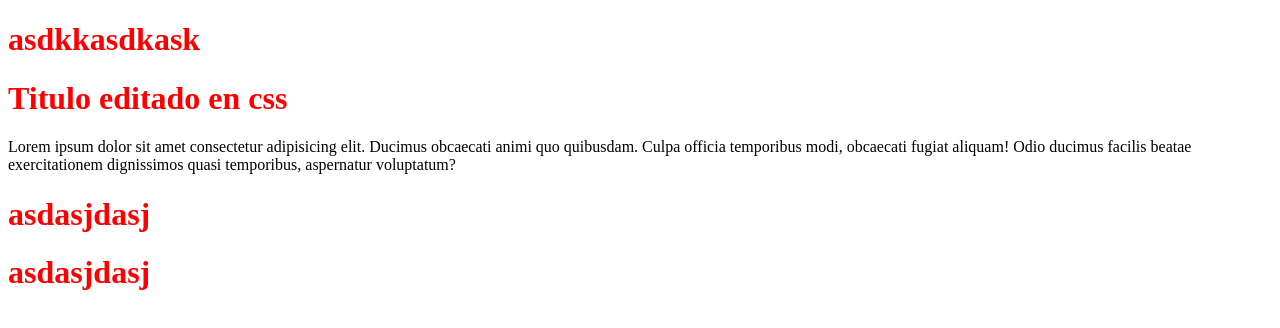
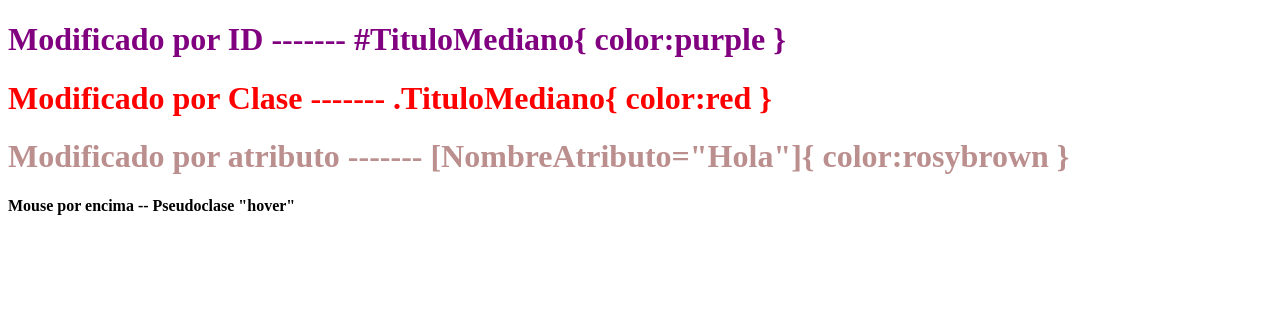
Before and after one commit to WilliamMPA/CursosFrontEnd, a plain HTML site: page index.html in a window 1280 px wide. Drawn offline with Linux system fonts and the light colour scheme.

Commit message:
Estilo por selectores

```diff
--- a/estilo.css
+++ b/estilo.css
@@ -1,3 +1,16 @@
-h1{
+.PorClase{
     color:red
 }
+
+#PorID{
+    color:purple
+}
+
+[PorAtributo="Hola"]{
+    color:rosybrown
+}
+
+
+.FlechitaPorEncima:hover{
+    color: blue
+}
--- a/index.html
+++ b/index.html
@@ -7,15 +7,36 @@
     <link rel="stylesheet" type="text/css" href="estilo.css">
 </head>
 <body>
-    <h1>
-        asdkkasdkask
+
+    <!--Estilo por ID -->
+    <h1 id="PorID">
+        Modificado por ID -------
+        #TituloMediano{
+            color:purple
+        }
     </h1>
-    <h1>Titulo editado en css</h1>
-    <p>
-        Lorem ipsum dolor sit amet consectetur adipisicing elit. Ducimus obcaecati animi quo quibusdam. Culpa officia temporibus modi, obcaecati fugiat aliquam! Odio ducimus facilis beatae exercitationem dignissimos quasi temporibus, aspernatur voluptatum?
-        <h1>asdasjdasj</h1>
-    </p>
 
-    <h1>asdasjdasj</h1>
+    <!-- Estilo por Clases -->
+    <h1 class="PorClase">
+        Modificado por Clase -------
+        .TituloMediano{
+            color:red
+        }
+    </h1>
+
+    <!-- Estilo por Atributo (Crear un atributo) -->
+    <h1 PorAtributo="Hola">
+        Modificado por atributo -------
+        [NombreAtributo="Hola"]{
+            color:rosybrown
+        }
+    </h1>
+
+    <!-- Pseudoclases -->
+    <b class="FlechitaPorEncima">Mouse por encima -- Pseudoclase "hover"</b>
+
+    <h1></h1>
+    <h1></h1>
+
 </body>
 </html>
```
